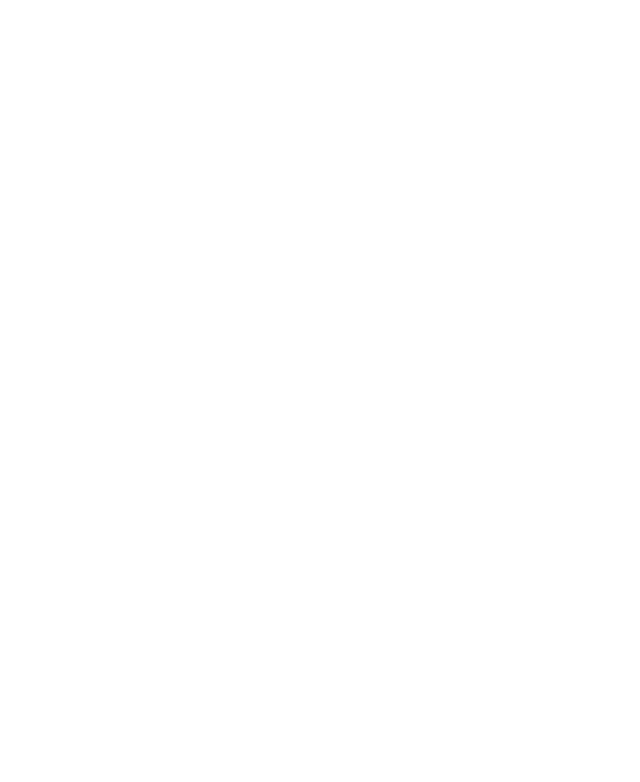
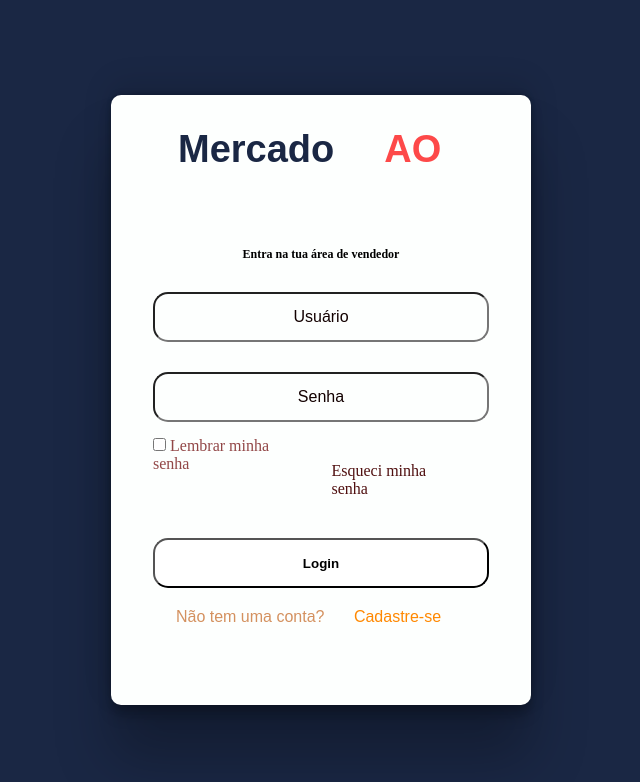
Before and after one commit to FernandoCosta333/MercadoVendaJa, a plain HTML site: page HTML/login.html in a window 1280 px wide. Shown: the whole page, without its empty margins (319-959 px from the left). Drawn offline with Linux system fonts and the light colour scheme; files that its build step writes are made by us from their sources.

Commit message:
Actualização do projecto em si( Conexão de index. HTML com outros HTML e ide CSS)

```diff
--- a/CSS/Login.css
+++ b/CSS/Login.css
@@ -11,6 +11,7 @@
     min-height: 100vh;
     background-size: cover;
     background-position: center;
+    background-color: #1A2744;
 }
  .conteiner{
      width: 420px;
@@ -90,3 +91,7 @@
 .remember a:hover{
     text-decoration: underline;
 }
+a{
+    text-decoration: none;
+    color: #1A2744;
+}
--- a/CSS/cadastro.css
+++ b/CSS/cadastro.css
@@ -4,7 +4,7 @@
 
 }
 body{
- background-color:rgb(255, 255, 255);
+ background-color:#1A2744;
  display: flex;
     flex-direction: column;
     justify-content: center;
@@ -78,3 +78,7 @@
 .remember a:hover{
     text-decoration: underline;
 }
+a{
+    text-decoration: none;
+   color: #1A2744;
+}
--- a/HTML/login.html
+++ b/HTML/login.html
@@ -0,0 +1,39 @@
+<!DOCTYPE html>
+<html lang="pt-br">
+<head>
+    <meta charset="UTF-8">
+    <meta name="viewport" content="width=device-width, initial-scale=1.0">
+    <title>Login</title>
+    <link rel="stylesheet" href="style.css">
+    <link rel="stylesheet" href="../CSS/Login.css">
+</head>
+<body>
+    <div class="conteiner">
+    <h1 class="logo">
+        <span class="mercado"><span><a href="../HTML/index.html">Mercado</span><span class="ao">AO</a></span>
+    </h1>
+    <h6>Entra na tua área de vendedor</h6>
+      <form>
+         <div class="input-box">
+         <input type="email" placeholder="Usuário">
+         <i class="bx bxs-user"></i>
+         </div>
+         <div class="input-box">
+         <input type="password" placeholder="Senha">
+         <i class="bx bxs-lock-alt"> </i>
+         </div>
+         <div class="register">
+         <label>
+         <input type="checkbox">
+         Lembrar minha senha
+         </label>
+         <a href="#"> Esqueci minha senha</a>
+         </div>
+         <button type="submit"  class="login">Login</button>
+         <div class="remember">
+         <p>Não tem uma conta? <a href="cadastro.html">Cadastre-se</a></p>
+         </div>
+      </form>
+    </div>
+</body>
+</html>
```
Also changed, not shown: HTML/cadastro.html (+3 -2 lines), HTML/index.html (+5 -3 lines).
